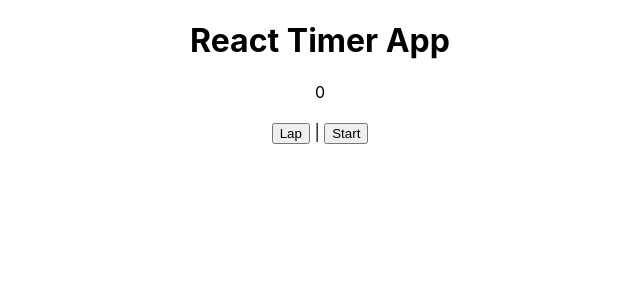
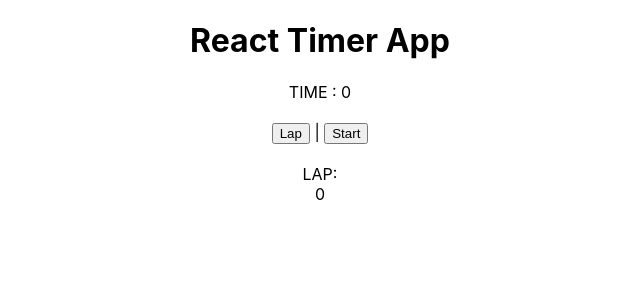
Before and after one commit to MrFarhan/React-timer, a React (Create React App) app: page / in a window 1280 px wide. Both pictures are taken after a click on the button "Lap". Shown: the top 300 px of the page, without its empty margins (320-960 px from the left). Built offline with nearby package versions, Linux system fonts and the light colour scheme.

Commit message:
added LAPs

```diff
--- a/src/Timer.js
+++ b/src/Timer.js
@@ -5,6 +5,7 @@ export const Timer = () => {
     const [sec, updateSec] = useState(0)
     const [stop, setStop] = useState(true)
     const [interval, updateInterval] = useState()
+    const [lap, updateLap] = useState([]);
 
     const start = (val) => {
         if (val) {
@@ -26,11 +27,30 @@ export const Timer = () => {
         }
     }
 
+    const Lap = () => {
+        let temp = [...lap]
+        temp.push(sec)
+        updateLap(temp)
+        console.log(lap, "lap")
+    }
+    // useEffect(() => {
+
+
+    // }, [sec])
+
+
+
+
     return (
         <div>
             {console.log(sec, "sec")}
-            {sec}<br /><br />
-            <button>Lap</button> | {stop ? <button onClick={() => { start(true) }}>Start</button> : <button onClick={() => { start(false) }}>Stop</button>}
+            <span>TIME : {sec}<br /><br /></span>
+
+
+            <button onClick={Lap}>Lap</button> | {stop ? <button onClick={() => { start(true) }}>Start</button> : <button onClick={() => { start(false) }}>Stop</button>}
+            <span><br /><br />LAP:{lap.map((item, index) => {
+                return <div key={index}>  {item}</div>
+            })}</span>
 
         </div>
     )
```
